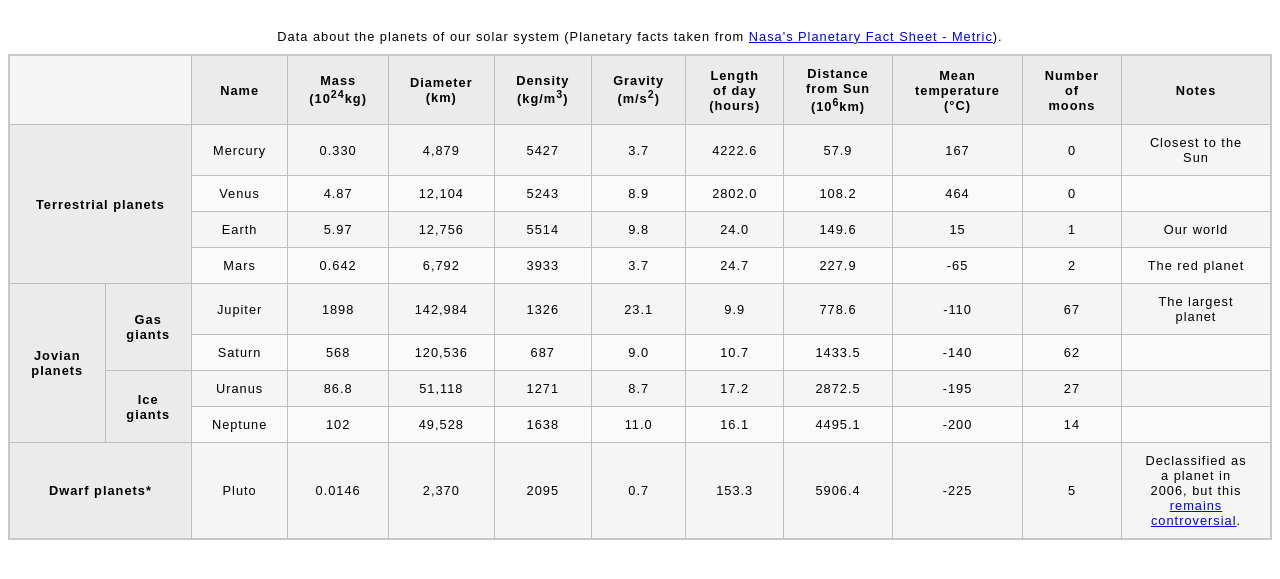
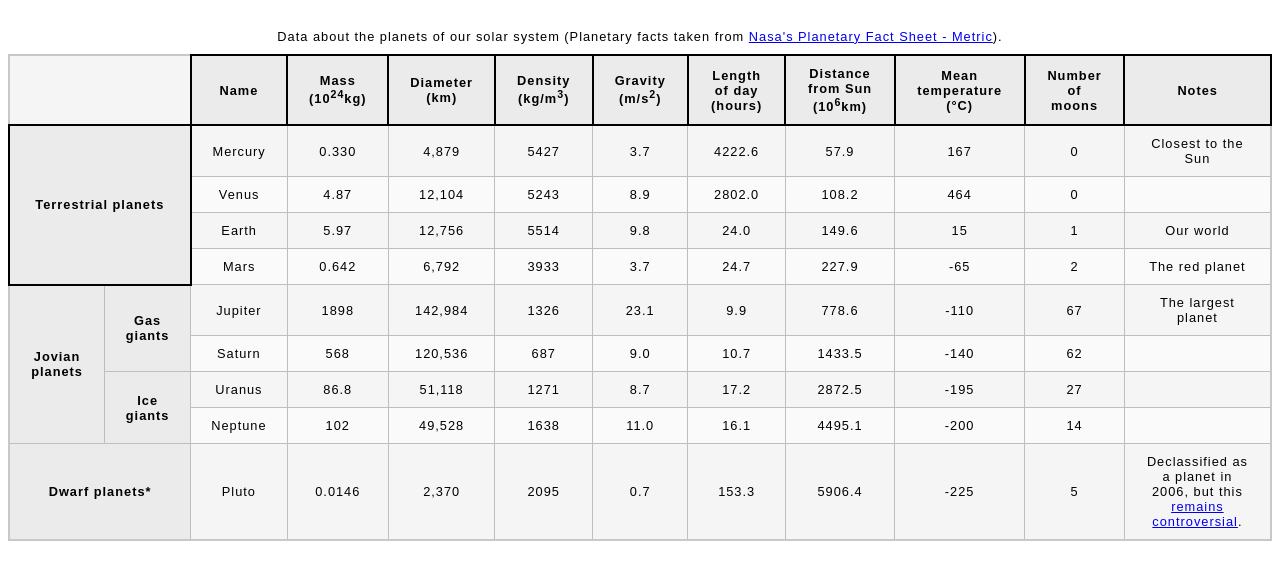
Before and after one commit to CodeByBlazej/HTML-Table-exercises, a plain HTML site: page index.html in a window 1280 px wide. Shown: the part 61-640 px from the top of the page. Drawn offline with Linux system fonts and the light colour scheme.

Commit message:
update 1st column header

```diff
--- a/minimal-table.css
+++ b/minimal-table.css
@@ -30,7 +30,7 @@ tr:nth-child(odd) td {
   background-color: rgb(245,245,245);
 }
 
-th:nth-child(1) th {
+tr:nth-child(1) th {
   border: 2px solid black
 }
 
```
